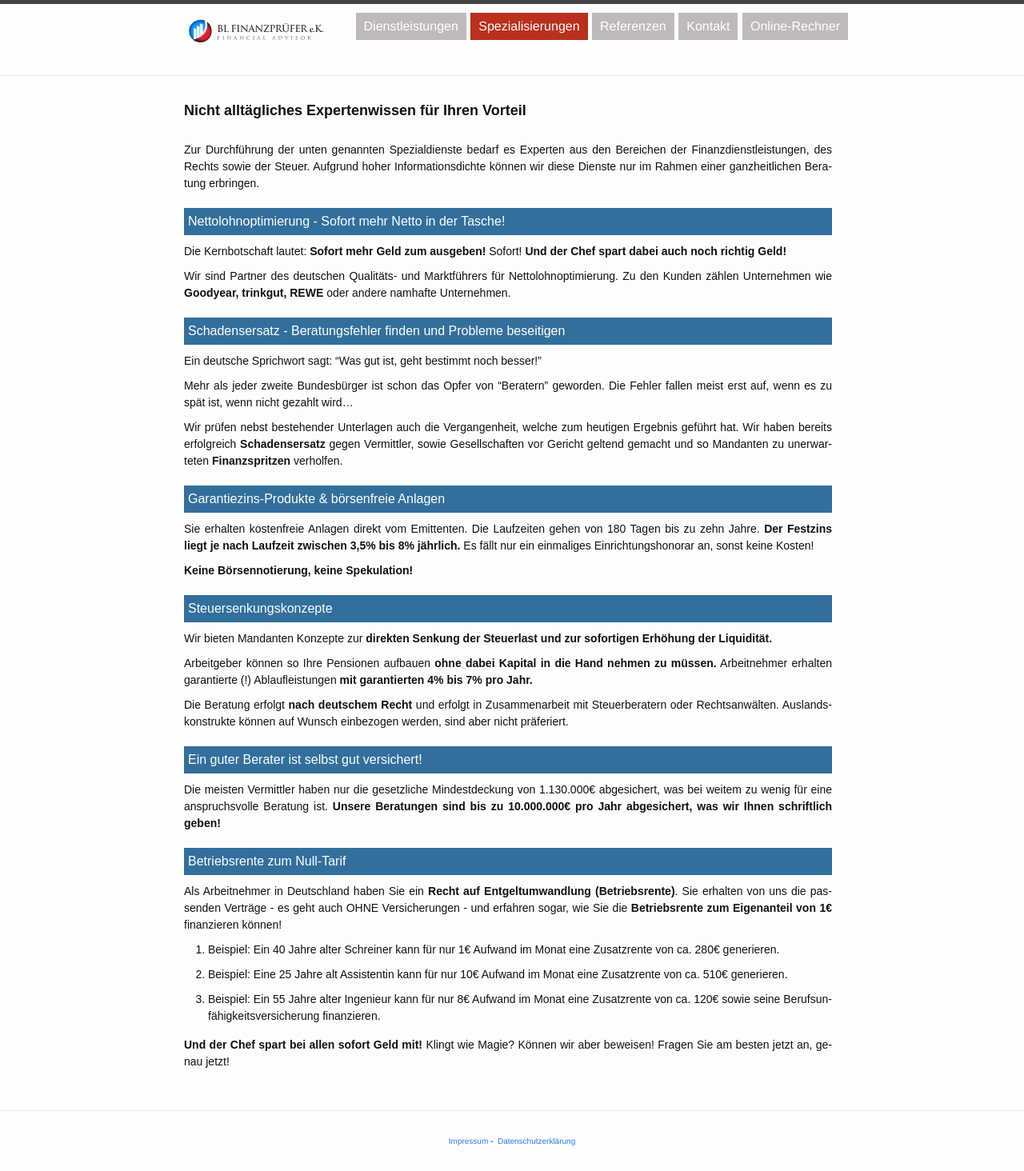
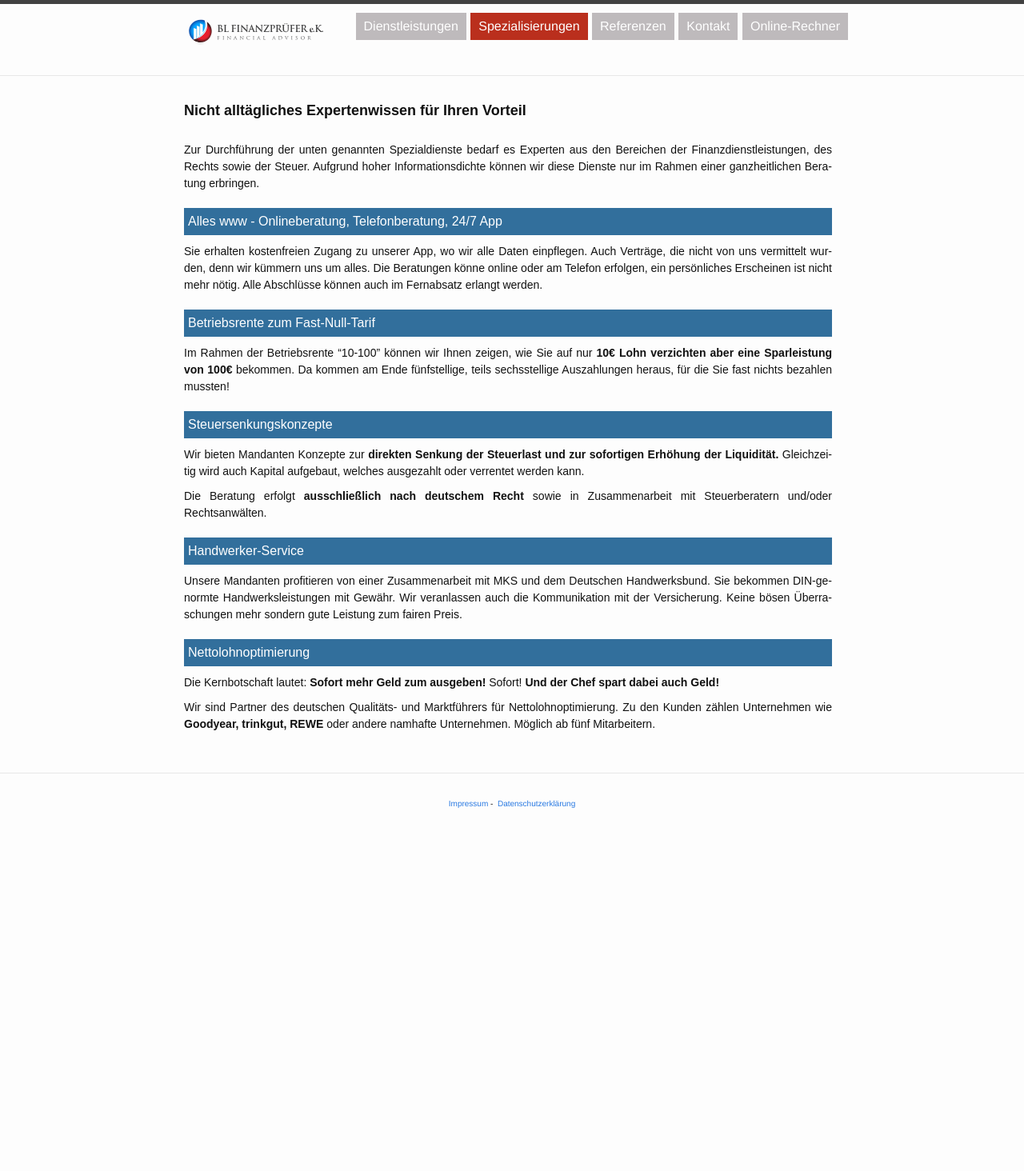
Before and after one commit to Die-Finanzpruefer/die-finanzpruefer.github.io, a Jekyll site: the page built from 02_spezialisierungen.md, in a window 1280 px wide. Shown: the whole page at 80% size. Built offline with Jekyll 4.4.1, drawn with Linux system fonts in a browser that asks for light colours; some web fonts are replaced; after the commit the page ends 1042 px from its top, so only the background shows below that.

Commit message:
Create 02_spezialisierungen.md

```diff
--- a/02_spezialisierungen.md
+++ b/02_spezialisierungen.md
@@ -9,46 +9,27 @@ menu: top
 
 Zur Durchführung der unten genannten Spezialdienste bedarf es Experten aus den Bereichen der Finanzdienstleistungen, des Rechts sowie der Steuer. Aufgrund hoher Informationsdichte können wir diese Dienste nur im Rahmen einer ganzheitlichen Beratung erbringen.
 
-## Nettolohnoptimierung - Sofort mehr Netto in der Tasche!
+## Alles www - Onlineberatung, Telefonberatung, 24/7 App
 
-Die Kernbotschaft lautet: __Sofort mehr Geld zum ausgeben!__ Sofort! __Und der Chef spart dabei auch noch richtig Geld!__
+Sie erhalten kostenfreien Zugang zu unserer App, wo wir alle Daten einpflegen. Auch Verträge, die nicht von uns vermittelt wurden, denn wir kümmern uns um alles.
+Die Beratungen könne online oder am Telefon erfolgen, ein persönliches Erscheinen ist nicht mehr nötig. Alle Abschlüsse können auch im Fernabsatz erlangt werden.
 
-Wir sind Partner des deutschen Qualitäts- und Marktführers für Nettolohnoptimierung. Zu den Kunden zählen Unternehmen wie __Goodyear, trinkgut, REWE__ oder andere namhafte Unternehmen.
+## Betriebsrente zum Fast-Null-Tarif
 
-## Schadensersatz - Beratungsfehler finden und Probleme beseitigen
-
-Ein deutsche Sprichwort sagt: "Was gut ist, geht bestimmt noch besser!"
-
-Mehr als jeder zweite Bundesbürger ist schon das Opfer von "Beratern" geworden. Die Fehler fallen meist erst auf, wenn es zu spät ist, wenn nicht gezahlt wird...
-
-Wir prüfen nebst bestehender Unterlagen auch die Vergangenheit, welche zum heutigen Ergebnis geführt hat. Wir haben bereits erfolgreich __Schadensersatz__ gegen Vermittler, sowie Gesellschaften vor Gericht geltend gemacht und so Mandanten zu unerwarteten __Finanzspritzen__ verholfen.
-
-## Garantiezins-Produkte & börsenfreie Anlagen
-
-Sie erhalten kostenfreie Anlagen direkt vom Emittenten. Die Laufzeiten gehen von 180 Tagen bis zu zehn Jahre. __Der Festzins liegt je nach Laufzeit zwischen 3,5% bis 8% jährlich.__ Es fällt nur ein einmaliges Einrichtungshonorar an, sonst keine Kosten!
-
-__Keine Börsennotierung, keine Spekulation!__
+Im Rahmen der Betriebsrente "10-100" können wir Ihnen zeigen, wie Sie auf nur __10€ Lohn verzichten aber eine Sparleistung von 100€__ bekommen. Da kommen am Ende fünfstellige, teils sechsstellige Auszahlungen heraus, für die Sie fast nichts bezahlen mussten!
 
 ## Steuersenkungskonzepte
 
-Wir bieten Mandanten Konzepte zur __direkten Senkung der Steuerlast und zur sofortigen Erhöhung der Liquidität.__
+Wir bieten Mandanten Konzepte zur __direkten Senkung der Steuerlast und zur sofortigen Erhöhung der Liquidität.__ Gleichzeitig wird auch Kapital aufgebaut, welches ausgezahlt oder verrentet werden kann.
 
-Arbeitgeber können so Ihre Pensionen aufbauen __ohne dabei Kapital in die Hand nehmen zu müssen.__ Arbeitnehmer erhalten garantierte (!) Ablaufleistungen __mit garantierten 4% bis 7% pro Jahr.__
+Die Beratung erfolgt __ausschließlich nach deutschem Recht__ sowie in Zusammenarbeit mit Steuerberatern und/oder Rechtsanwälten.
 
-Die Beratung erfolgt __nach deutschem Recht__ und erfolgt in Zusammenarbeit mit Steuerberatern oder Rechtsanwälten. Auslandskonstrukte können auf Wunsch einbezogen werden, sind aber nicht präferiert.
+## Handwerker-Service
 
-## Ein guter Berater ist selbst gut versichert!
+Unsere Mandanten profitieren von einer Zusammenarbeit mit MKS und dem Deutschen Handwerksbund. Sie bekommen DIN-genormte Handwerksleistungen mit Gewähr. Wir veranlassen auch die Kommunikation mit der Versicherung. Keine bösen Überraschungen mehr sondern gute Leistung zum fairen Preis.
 
-Die meisten Vermittler haben nur die gesetzliche Mindestdeckung von 1.130.000€ abgesichert, was bei weitem zu wenig für eine anspruchsvolle Beratung ist. __Unsere Beratungen sind bis zu 10.000.000€ pro Jahr abgesichert, was wir Ihnen schriftlich geben!__
+## Nettolohnoptimierung
 
-## Betriebsrente zum Null-Tarif
+Die Kernbotschaft lautet: __Sofort mehr Geld zum ausgeben!__ Sofort! __Und der Chef spart dabei auch Geld!__
 
-Als Arbeitnehmer in Deutschland haben Sie ein __Recht auf Entgeltumwandlung (Betriebsrente)__. Sie erhalten von uns die passenden Verträge - es geht auch OHNE Versicherungen - und erfahren sogar, wie Sie die __Betriebsrente zum Eigenanteil von 1€__ finanzieren können!
-
-1. Beispiel: Ein 40 Jahre alter Schreiner kann für nur 1€ Aufwand im Monat eine Zusatzrente von ca. 280€ generieren.
-
-2. Beispiel: Eine 25 Jahre alt Assistentin kann für nur 10€ Aufwand im Monat eine Zusatzrente von ca. 510€ generieren.
-
-3. Beispiel: Ein 55 Jahre alter Ingenieur kann für nur 8€ Aufwand im Monat eine Zusatzrente von ca. 120€ sowie seine Berufsunfähigkeitsversicherung finanzieren.
-
-__Und der Chef spart bei allen sofort Geld mit!__ Klingt wie Magie? Können wir aber beweisen! Fragen Sie am besten jetzt an, genau jetzt!
+Wir sind Partner des deutschen Qualitäts- und Marktführers für Nettolohnoptimierung. Zu den Kunden zählen Unternehmen wie __Goodyear, trinkgut, REWE__ oder andere namhafte Unternehmen. Möglich ab fünf Mitarbeitern.
```
